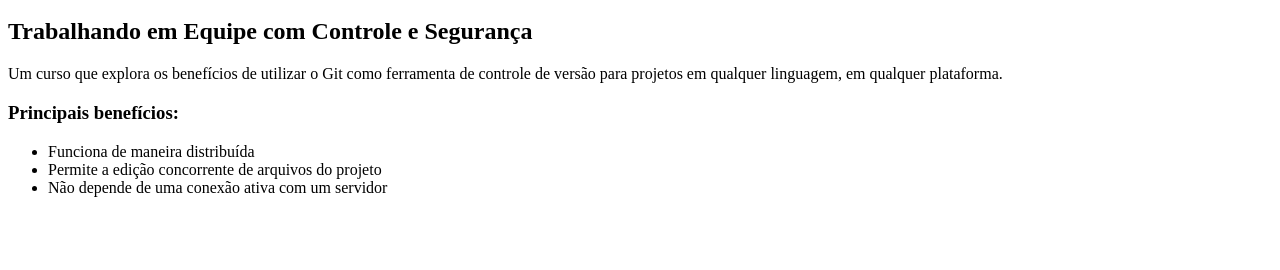
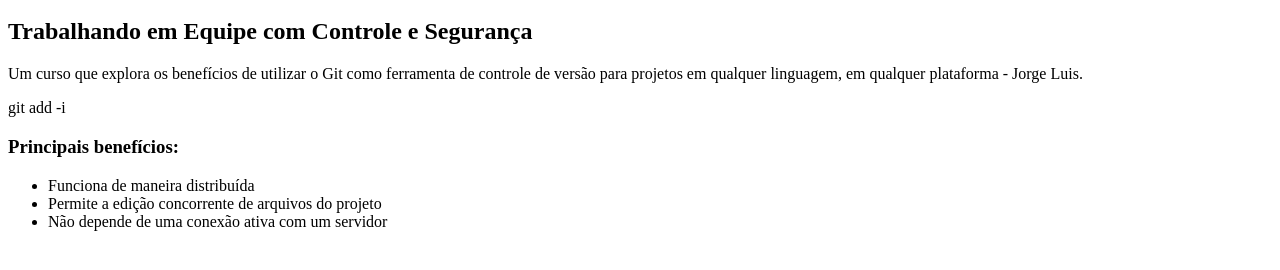
Before and after one commit to jfonseca85/estudo-repositorio, a plain HTML site: page index.html in a window 1280 px wide. Shown: the part 48-318 px from the top of the page. Drawn offline with Linux system fonts and the light colour scheme.

Commit message:
Teste do git commit -a

```diff
--- a/index.html
+++ b/index.html
@@ -5,7 +5,8 @@
         <h1>Git</h1>
         <h2>Trabalhando em Equipe com Controle e Segurança</h2>
 
-        <p>Um curso que explora os benefícios de utilizar o Git como ferramenta de controle de versão para projetos em qualquer linguagem, em qualquer plataforma.</p>
+        <p>Um curso que explora os benefícios de utilizar o Git como ferramenta de controle de versão para projetos em qualquer linguagem, em qualquer plataforma - Jorge Luis.</p>
+        <p>git add -i</p>
 
         <h3>Principais benefícios:</h3>
         <ul>
```
